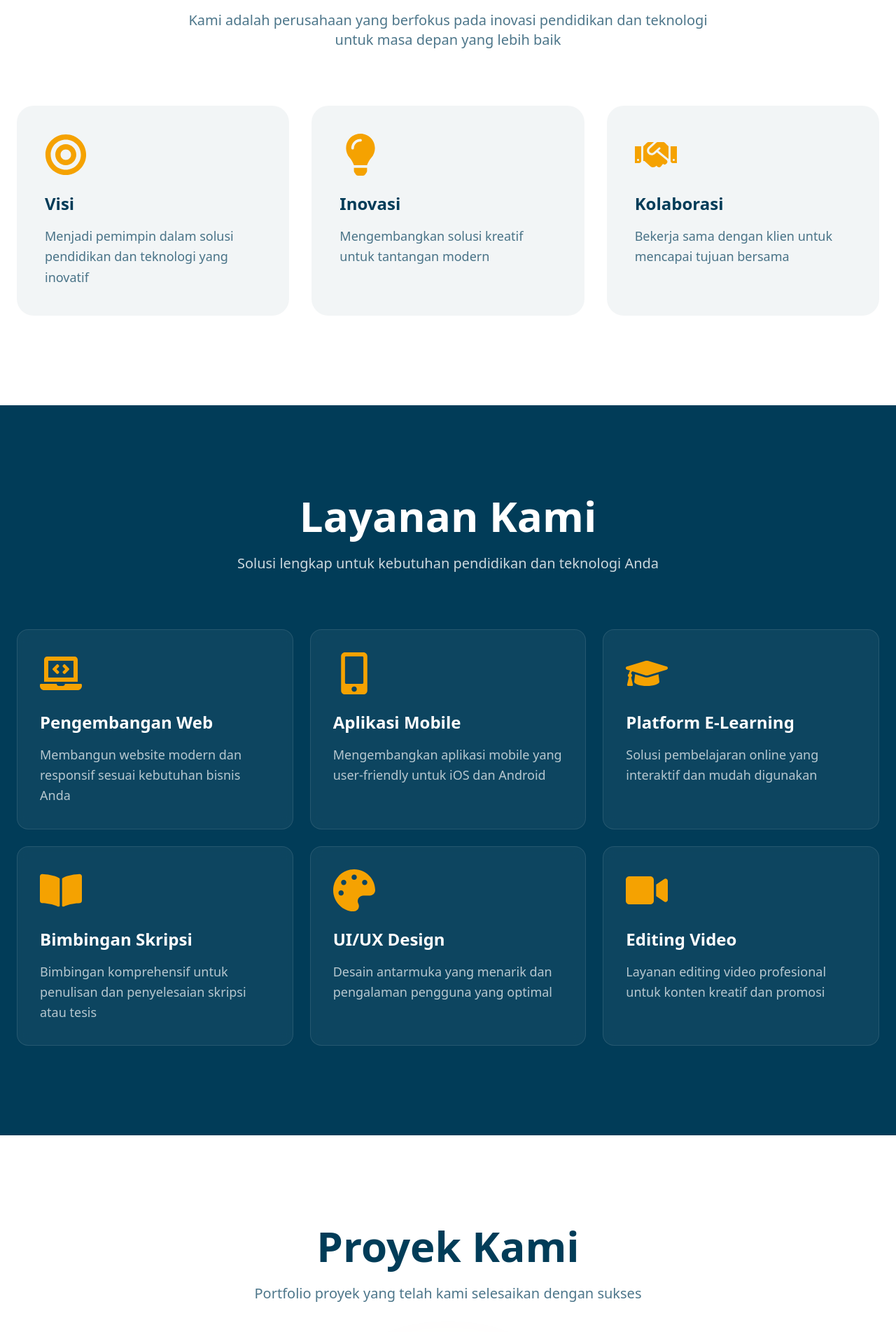
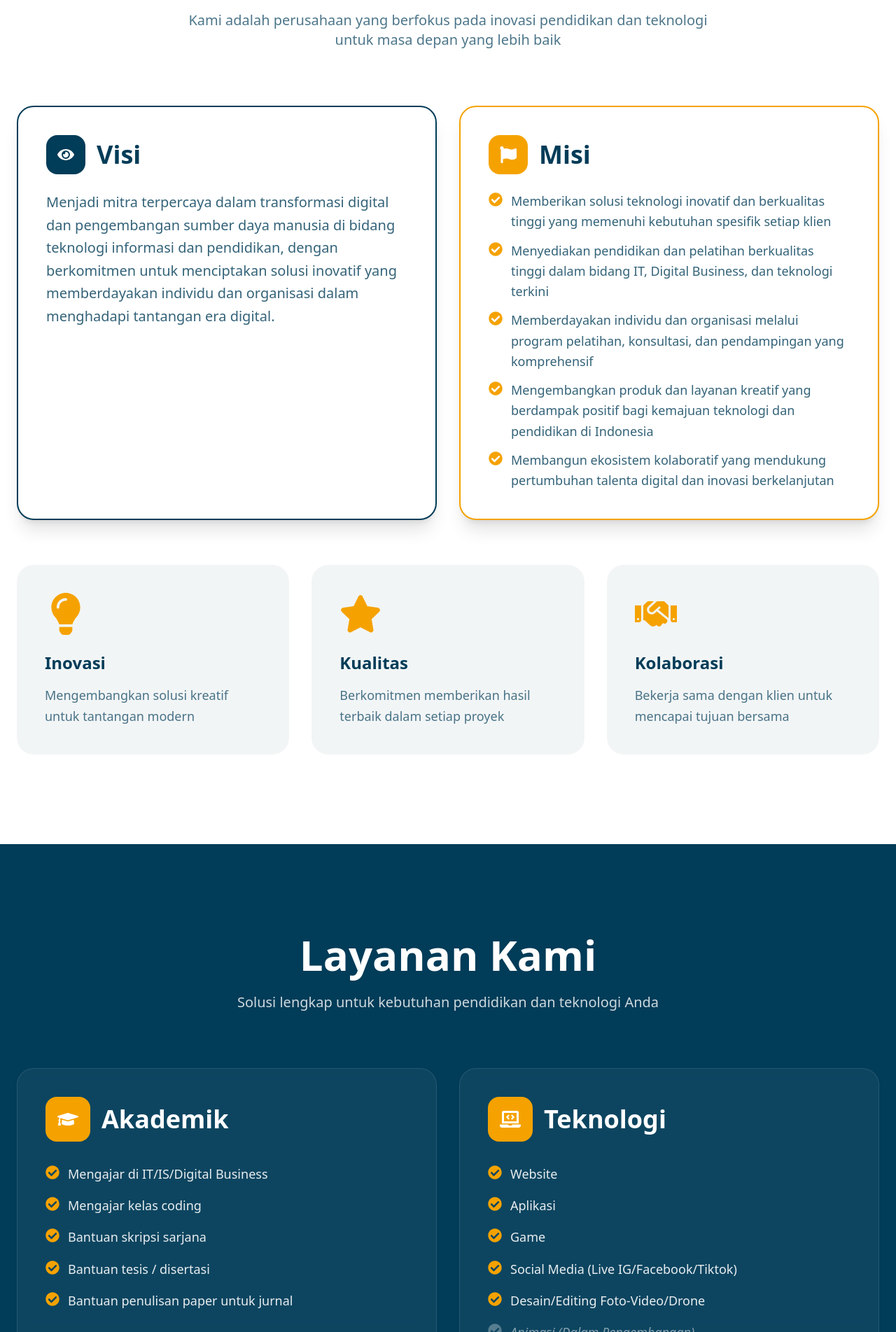
Before and after one commit to RysNan/eintio-webpro, a React (Vite) app: page / in a window 1280 px wide. Shown: the part 897-2800 px from the top of the page at 70% size. Built offline with nearby package versions, Linux system fonts and the light colour scheme.

Commit message:
Refactor About and Services components to include vision and mission sections, update content structure, and enhance icon mapping

```diff
--- a/src/components/About.tsx
+++ b/src/components/About.tsx
@@ -1,16 +1,16 @@
 import { useLanguage } from "../context/LanguageContext";
-import { FaBullseye, FaLightbulb, FaHandshake } from 'react-icons/fa';
+import { FaLightbulb, FaHandshake, FaEye, FaFlag, FaStar, FaCheckCircle } from 'react-icons/fa';
 import type { IconType } from "react-icons";
 
 interface AboutValue {
-  type: 'vision' | 'innovation' | 'collaboration';
+  type: 'innovation' | 'quality' | 'collaboration';
   title: string;
   description: string;
 }
 
 const iconMap: { [key in AboutValue['type']]: IconType } = {
-  'vision': FaBullseye,
   'innovation': FaLightbulb,
+  'quality': FaStar,
   'collaboration': FaHandshake
 };
 
@@ -19,6 +19,7 @@ const About = () => {
   return (
     <section id="company" className="w-full px-6 py-24 md:py-32 bg-white">
       <div className="max-w-7xl mx-auto">
+        {/* Header */}
         <div className="text-center mb-20">
           <h2 className="text-5xl md:text-6xl font-black mb-6 text-[#013C58]">
             {content.about.title}
@@ -27,6 +28,48 @@ const About = () => {
             {content.about.subtitle}
           </p>
         </div>
+
+        {/* Vision & Mission */}
+        <div className="grid grid-cols-1 lg:grid-cols-2 gap-8 mb-16">
+          {/* Vision */}
+          <div className="bg-white border-2 border-[#013C58] p-8 md:p-10 rounded-3xl shadow-xl hover:shadow-2xl transition-all duration-300">
+            <div className="flex items-center gap-4 mb-6">
+              <div className="w-14 h-14 bg-[#013C58] rounded-2xl flex items-center justify-center shrink-0">
+                <FaEye className="text-2xl text-white" />
+              </div>
+              <h3 className="text-3xl md:text-4xl font-black text-[#013C58]">
+                {content.about.vision.title}
+              </h3>
+            </div>
+            <p className="text-lg md:text-xl leading-relaxed text-[#013C58]/80">
+              {content.about.vision.description}
+            </p>
+          </div>
+
+          {/* Mission */}
+          <div className="bg-white border-2 border-[#F5A201] p-8 md:p-10 rounded-3xl shadow-xl hover:shadow-2xl transition-all duration-300">
+            <div className="flex items-center gap-4 mb-6">
+              <div className="w-14 h-14 bg-[#F5A201] rounded-2xl flex items-center justify-center shrink-0">
+                <FaFlag className="text-2xl text-white" />
+              </div>
+              <h3 className="text-3xl md:text-4xl font-black text-[#013C58]">
+                {content.about.mission.title}
+              </h3>
+            </div>
+            <ul className="space-y-3">
+              {content.about.mission.items.map((item: string, index: number) => (
+                <li key={index} className="flex items-start gap-3">
+                  <FaCheckCircle className="text-xl shrink-0 mt-0.5 text-[#F5A201]" />
+                  <span className="text-lg leading-relaxed text-[#013C58]/80">
+                    {item}
+                  </span>
+                </li>
+              ))}
+            </ul>
+          </div>
+        </div>
+
+        {/* Values */}
         <div className="grid grid-cols-1 md:grid-cols-3 gap-8">
           {content.about.values.map((value: AboutValue, index: number) => {
             const IconComponent = iconMap[value.type];
--- a/src/components/Services.tsx
+++ b/src/components/Services.tsx
@@ -1,20 +1,16 @@
 import { useLanguage } from "../context/LanguageContext";
-import { FaLaptopCode, FaMobileAlt, FaGraduationCap, FaBookOpen, FaPalette, FaVideo } from 'react-icons/fa';
+import { FaGraduationCap, FaLaptopCode, FaCheckCircle } from 'react-icons/fa';
 import type { IconType } from "react-icons";
 
-interface Service {
-  type: 'web' | 'mobile' | 'elearning' | 'thesis' | 'design' | 'video';
+interface ServiceCategory {
+  type: 'academic' | 'technology';
   title: string;
-  description: string;
+  items: string[];
 }
 
-const iconMap: { [key in Service['type']]: IconType } = {
-  'web': FaLaptopCode,
-  'mobile': FaMobileAlt,
-  'elearning': FaGraduationCap,
-  'thesis': FaBookOpen,
-  'design': FaPalette,
-  'video': FaVideo
+const iconMap: { [key in ServiceCategory['type']]: IconType } = {
+  'academic': FaGraduationCap,
+  'technology': FaLaptopCode
 };
 
 const Services = () => {
@@ -30,18 +26,48 @@ const Services = () => {
             {content.services.subtitle}
           </p>
         </div>
-        <div className="grid grid-cols-1 md:grid-cols-2 lg:grid-cols-3 gap-6">
-          {content.services.items.map((service: Service, index: number) => {
-            const IconComponent = iconMap[service.type];
+
+        <div className="grid grid-cols-1 lg:grid-cols-2 gap-8">
+          {content.services.categories.map((category: ServiceCategory, index: number) => {
+            const IconComponent = iconMap[category.type];
             return (
-              <div key={index} className="bg-white/5 backdrop-blur-sm p-8 rounded-2xl hover:bg-[#F5A201] group transition-all duration-300 cursor-pointer hover:shadow-2xl hover:scale-105 border border-white/10">
-                <IconComponent className="text-6xl text-[#F5A201] group-hover:text-white mb-6 transition-colors" />
-                <h3 className="text-2xl font-bold mb-4 group-hover:text-white transition-colors">
-                  {service.title}
-                </h3>
-                <p className="text-white/70 group-hover:text-white/90 text-lg leading-relaxed transition-colors">
-                  {service.description}
-                </p>
+              <div
+                key={index}
+                className="bg-white/5 backdrop-blur-sm rounded-3xl p-8 md:p-10 border border-white/10 hover:border-[#F5A201]/50 transition-all duration-300 hover:shadow-2xl hover:scale-[1.02]"
+              >
+                {/* Category Header */}
+                <div className="flex items-center gap-4 mb-8">
+                  <div className="w-16 h-16 bg-[#F5A201] rounded-2xl flex items-center justify-center shrink-0">
+                    <IconComponent className="text-3xl text-white" />
+                  </div>
+                  <h3 className="text-3xl md:text-4xl font-black text-white">
+                    {category.title}
+                  </h3>
+                </div>
+
+                {/* Services List */}
+                <ul className="space-y-4">
+                  {category.items.map((item: string, itemIndex: number) => {
+                    const isInProgress = item.includes('Progress') || item.includes('Pengembangan');
+                    return (
+                      <li
+                        key={itemIndex}
+                        className="flex items-start gap-3 group"
+                      >
+                        <FaCheckCircle className={`text-xl shrink-0 mt-0.5 transition-colors ${
+                          isInProgress ? 'text-white/30' : 'text-[#F5A201] group-hover:text-white'
+                        }`} />
+                        <span className={`text-lg leading-relaxed transition-colors ${
+                          isInProgress
+                            ? 'text-white/50 italic'
+                            : 'text-white/90 group-hover:text-white'
+                        }`}>
+                          {item}
+                        </span>
+                      </li>
+                    );
+                  })}
+                </ul>
               </div>
             );
           })}
--- a/src/static/content-en.js
+++ b/src/static/content-en.js
@@ -11,16 +11,30 @@ const en = {
     "about": {
         "title": "About Company",
         "subtitle": "We are a company focused on education and technology innovation for a better future",
+        "vision": {
+            "title": "Vision",
+            "description": "To be a trusted partner in digital transformation and human resource development in information technology and education, committed to creating innovative solutions that empower individuals and organizations to face the challenges of the digital era."
+        },
+        "mission": {
+            "title": "Mission",
+            "items": [
+                "Provide innovative and high-quality technology solutions that meet the specific needs of each client",
+                "Deliver high-quality education and training in IT, Digital Business, and cutting-edge technologies",
+                "Empower individuals and organizations through comprehensive training programs, consulting, and mentoring",
+                "Develop creative products and services that positively impact the advancement of technology and education in Indonesia",
+                "Build a collaborative ecosystem that supports the growth of digital talent and sustainable innovation"
+            ]
+        },
         "values": [
-            {
-                "type": "vision",
-                "title": "Vision",
-                "description": "To be a leader in innovative education and technology solutions"
-            },
             {
                 "type": "innovation",
                 "title": "Innovation",
                 "description": "Developing creative solutions for modern challenges"
+            },
+            {
+                "type": "quality",
+                "title": "Quality",
+                "description": "Committed to delivering the best results in every project"
             },
             {
                 "type": "collaboration",
@@ -32,36 +46,31 @@ const en = {
     "services": {
         "title": "Our Services",
         "subtitle": "Complete solutions for your education and technology needs",
-        "items": [
+        "categories": [
             {
-                "type": "web",
-                "title": "Web Development",
-                "description": "Building modern and responsive websites for your business needs"
+                "type": "academic",
+                "title": "Academic",
+                "items": [
+                    "Teaching in IT/IS/Digital Business",
+                    "Teaching coding classes",
+                    "Undergraduate thesis assistance",
+                    "Thesis / Dissertation assistance",
+                    "Assistance in writing papers for journals"
+                ]
             },
             {
-                "type": "mobile",
-                "title": "Mobile Applications",
-                "description": "Developing user-friendly mobile apps for iOS and Android"
-            },
-            {
-                "type": "elearning",
-                "title": "E-Learning Platform",
-                "description": "Interactive and easy-to-use online learning solutions"
-            },
-            {
-                "type": "thesis",
-                "title": "Thesis Guidance",
-                "description": "Comprehensive guidance for thesis and dissertation writing and completion"
-            },
-            {
-                "type": "design",
-                "title": "UI/UX Design",
-                "description": "Attractive interface design and optimal user experience"
-            },
-            {
-                "type": "video",
-                "title": "Video Editing",
-                "description": "Professional video editing services for creative and promotional content"
+                "type": "technology",
+                "title": "Technology",
+                "items": [
+                    "Website",
+                    "Application",
+                    "Game",
+                    "Social Media (Live IG/Facebook/Tiktok)",
+                    "Designing/Editing Photo-Video/Drone",
+                    "Animation (In Progress)",
+                    "Caricature (In Progress)",
+                    "Cyber Security (In Progress)"
+                ]
             }
         ]
     },
--- a/src/static/content.js
+++ b/src/static/content.js
@@ -11,16 +11,30 @@ const id = {
     "about": {
         "title": "Tentang Perusahaan",
         "subtitle": "Kami adalah perusahaan yang berfokus pada inovasi pendidikan dan teknologi untuk masa depan yang lebih baik",
+        "vision": {
+            "title": "Visi",
+            "description": "Menjadi mitra terpercaya dalam transformasi digital dan pengembangan sumber daya manusia di bidang teknologi informasi dan pendidikan, dengan berkomitmen untuk menciptakan solusi inovatif yang memberdayakan individu dan organisasi dalam menghadapi tantangan era digital."
+        },
+        "mission": {
+            "title": "Misi",
+            "items": [
+                "Memberikan solusi teknologi inovatif dan berkualitas tinggi yang memenuhi kebutuhan spesifik setiap klien",
+                "Menyediakan pendidikan dan pelatihan berkualitas tinggi dalam bidang IT, Digital Business, dan teknologi terkini",
+                "Memberdayakan individu dan organisasi melalui program pelatihan, konsultasi, dan pendampingan yang komprehensif",
+                "Mengembangkan produk dan layanan kreatif yang berdampak positif bagi kemajuan teknologi dan pendidikan di Indonesia",
+                "Membangun ekosistem kolaboratif yang mendukung pertumbuhan talenta digital dan inovasi berkelanjutan"
+            ]
+        },
         "values": [
-            {
-                "type": "vision",
-                "title": "Visi",
-                "description": "Menjadi pemimpin dalam solusi pendidikan dan teknologi yang inovatif"
-            },
             {
                 "type": "innovation",
                 "title": "Inovasi",
                 "description": "Mengembangkan solusi kreatif untuk tantangan modern"
+            },
+            {
+                "type": "quality",
+                "title": "Kualitas",
+                "description": "Berkomitmen memberikan hasil terbaik dalam setiap proyek"
             },
             {
                 "type": "collaboration",
@@ -32,36 +46,31 @@ const id = {
     "services": {
         "title": "Layanan Kami",
         "subtitle": "Solusi lengkap untuk kebutuhan pendidikan dan teknologi Anda",
-        "items": [
+        "categories": [
             {
-                "type": "web",
-                "title": "Pengembangan Web",
-                "description": "Membangun website modern dan responsif sesuai kebutuhan bisnis Anda"
+                "type": "academic",
+                "title": "Akademik",
+                "items": [
+                    "Mengajar di IT/IS/Digital Business",
+                    "Mengajar kelas coding",
+                    "Bantuan skripsi sarjana",
+                    "Bantuan tesis / disertasi",
+                    "Bantuan penulisan paper untuk jurnal"
+                ]
             },
             {
-                "type": "mobile",
-                "title": "Aplikasi Mobile",
-                "description": "Mengembangkan aplikasi mobile yang user-friendly untuk iOS dan Android"
-            },
-            {
-                "type": "elearning",
-                "title": "Platform E-Learning",
-                "description": "Solusi pembelajaran online yang interaktif dan mudah digunakan"
-            },
-            {
-                "type": "thesis",
-                "title": "Bimbingan Skripsi",
-                "description": "Bimbingan komprehensif untuk penulisan dan penyelesaian skripsi atau tesis"
-            },
-            {
-                "type": "design",
-                "title": "UI/UX Design",
-                "description": "Desain antarmuka yang menarik dan pengalaman pengguna yang optimal"
-            },
-            {
-                "type": "video",
-                "title": "Editing Video",
-                "description": "Layanan editing video profesional untuk konten kreatif dan promosi"
+                "type": "technology",
+                "title": "Teknologi",
+                "items": [
+                    "Website",
+                    "Aplikasi",
+                    "Game",
+                    "Social Media (Live IG/Facebook/Tiktok)",
+                    "Desain/Editing Foto-Video/Drone",
+                    "Animasi (Dalam Pengembangan)",
+                    "Karikatur (Dalam Pengembangan)",
+                    "Keamanan Siber (Dalam Pengembangan)"
+                ]
             }
         ]
     },
```
